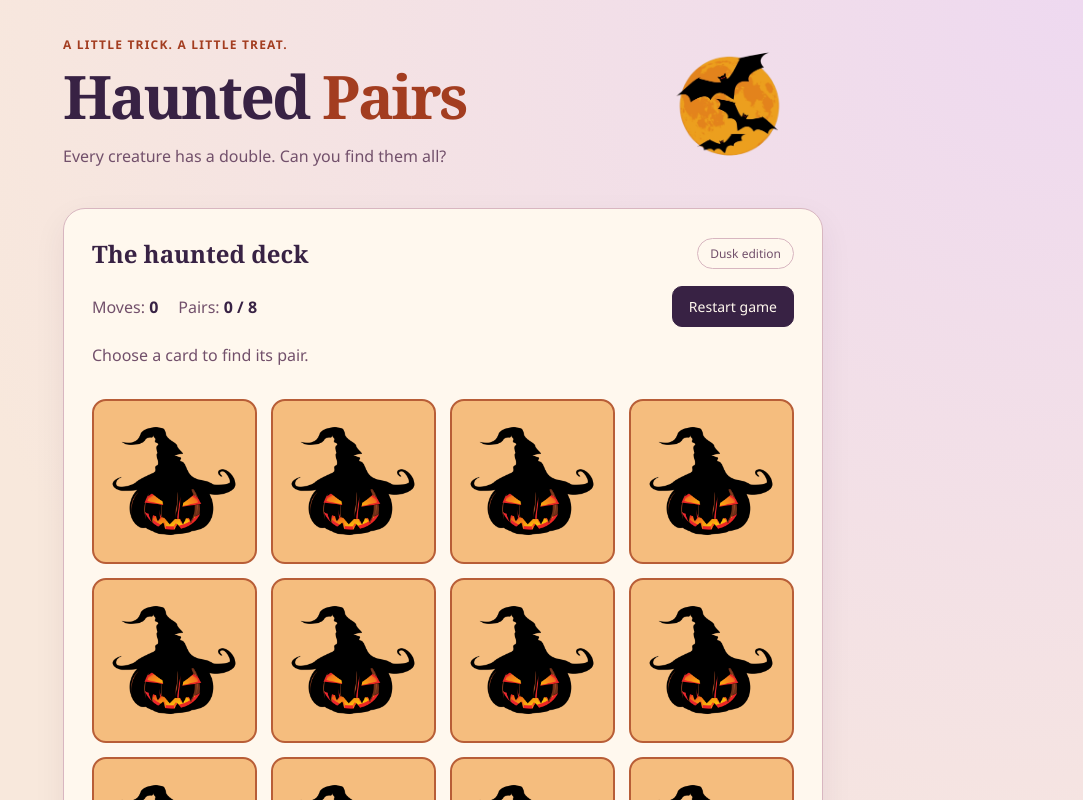
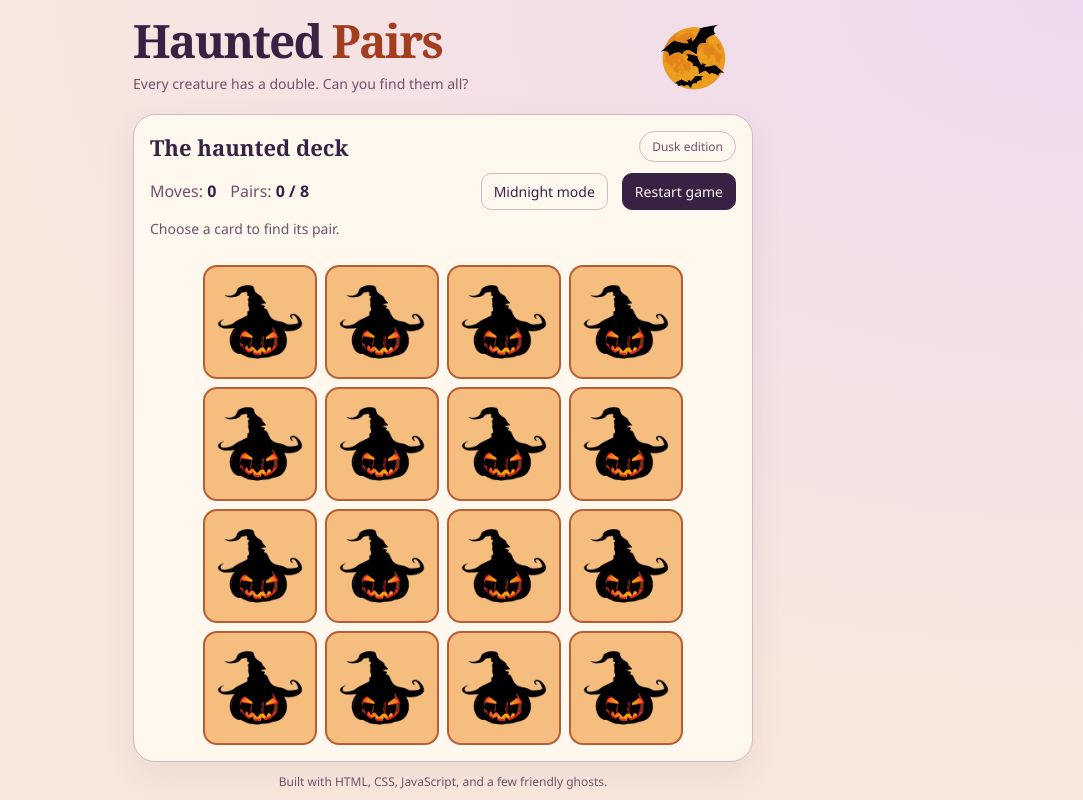
Before and after one commit to millan06sam/haunted-pairs, a plain HTML site: page index.html in a window 1280 px wide. Shown: the top 800 px of the page, without its empty margins (197-1280 px from the left). Drawn offline with Linux system fonts and the light colour scheme.

Commit message:
Add midnight theme and compact layout

```diff
--- a/app.js
+++ b/app.js
@@ -14,12 +14,36 @@ const message = document.querySelector("#message");
 const movesDisplay = document.querySelector("#moves");
 const pairsDisplay = document.querySelector("#pairs");
 const restartButton = document.querySelector("#restart");
+const themeButton = document.querySelector("#theme-toggle");
+const themeMoon = document.querySelector("#theme-moon");
+const themeLabel = document.querySelector("#theme-label");
 let deck = [];
 let selectedCards = [];
 let matchedCards = [];
 let isBoardLocked = false;
 let moves = 0;
 let mismatchTimer = null;
+
+function toggleTheme() {
+  const isMidnight = document.body.classList.toggle("midnight");
+  themeButton.setAttribute("aria-pressed", String(isMidnight));
+  themeMoon.src = isMidnight ? "assets/midnight-moon.png" : "assets/dusk-moon.png";
+  themeLabel.textContent = isMidnight ? "Midnight edition" : "Dusk edition";
+}
+
+function handleThemeKey(event) {
+  if (event.repeat || event.ctrlKey || event.metaKey || event.altKey) {
+    return;
+  }
+
+  if (event.target.isContentEditable || ["INPUT", "TEXTAREA", "SELECT"].includes(event.target.tagName)) {
+    return;
+  }
+
+  if (event.key.toLowerCase() === "n") {
+    toggleTheme();
+  }
+}
 
 function startGame() {
   clearTimeout(mismatchTimer);
@@ -137,4 +161,6 @@ function checkPair() {
 
 board.addEventListener("click", handleBoardClick);
 restartButton.addEventListener("click", startGame);
+themeButton.addEventListener("click", toggleTheme);
+document.addEventListener("keydown", handleThemeKey);
 startGame();
--- a/index.html
+++ b/index.html
@@ -11,21 +11,21 @@
     <main>
       <header>
         <div class="hero-copy">
-          <p class="eyebrow">A little trick. A little treat.</p>
           <h1>Haunted <span>Pairs</span></h1>
           <p>Every creature has a double. Can you find them all?</p>
         </div>
-        <img class="dusk-moon" src="assets/dusk-moon.png" alt="" width="815" height="534" />
+        <img id="theme-moon" class="theme-moon" src="assets/dusk-moon.png" alt="" width="120" height="90" />
       </header>
 
       <section class="game" aria-labelledby="board-title">
         <div class="game-heading">
           <h2 id="board-title">The haunted deck</h2>
-          <p class="stage-label">Dusk edition</p>
+          <p id="theme-label" class="stage-label">Dusk edition</p>
         </div>
         <div class="game-controls">
           <p>Moves: <span id="moves">0</span></p>
           <p>Pairs: <span id="pairs">0 / 8</span></p>
+          <button id="theme-toggle" type="button" aria-pressed="false" title="Toggle midnight mode (N)">Midnight mode</button>
           <button id="restart" type="button">Restart game</button>
         </div>
         <p id="message" role="status">Click a card to reveal its creature.</p>
--- a/styles.css
+++ b/styles.css
@@ -13,6 +13,25 @@
   --matched-background: #e7daf0;
   --matched-border: #775086;
   --focus: #68347c;
+  --card-art: url("assets/pumpkin.png");
+}
+
+body.midnight {
+  color-scheme: dark;
+  --page-background: #151221;
+  --page-glow: #39214d;
+  --surface: #241d33;
+  --text: #f3eaf9;
+  --muted-text: #c9b8d8;
+  --accent: #c6e68b;
+  --border: #675178;
+  --card-back: #b1ce8b;
+  --card-border: #8b6ca6;
+  --card-face: #3e2c50;
+  --matched-background: #304436;
+  --matched-border: #c6e68b;
+  --focus: #d5efa6;
+  --card-art: url("assets/bat.png");
 }
 
 * {
@@ -22,14 +41,14 @@
 body {
   margin: 0;
   min-height: 100vh;
-  padding: 24px 16px;
+  padding: 12px 16px;
   font-family: "Segoe UI", Arial, sans-serif;
   color: var(--text);
   background: radial-gradient(ellipse at top right, var(--page-glow), transparent 65%), var(--page-background);
 }
 
 main {
-  max-width: 760px;
+  max-width: 620px;
   margin: 0 auto;
 }
 
@@ -38,25 +57,17 @@ header {
   align-items: center;
   justify-content: space-between;
   gap: 12px;
-  margin-bottom: 24px;
+  margin-bottom: 12px;
 }
 
 .hero-copy {
   flex: 1;
 }
 
-.eyebrow {
-  color: var(--accent);
-  font-size: 12px;
-  font-weight: 700;
-  letter-spacing: 0.1em;
-  text-transform: uppercase;
-}
-
 h1 {
-  margin: 8px 0;
+  margin: 4px 0;
   font-family: Georgia, serif;
-  font-size: clamp(36px, 7vw, 60px);
+  font-size: clamp(32px, 6vw, 46px);
   letter-spacing: -0.04em;
   line-height: 1.05;
 }
@@ -66,18 +77,21 @@ h1 span {
 }
 
 .hero-copy > p:last-child {
+  margin: 8px 0;
   color: var(--muted-text);
+  font-size: 14px;
   line-height: 1.5;
 }
 
-.dusk-moon {
-  width: 190px;
-  max-width: 30%;
-  height: auto;
+.theme-moon {
+  width: 120px;
+  max-width: 25%;
+  height: 90px;
+  object-fit: contain;
 }
 
 .game {
-  padding: clamp(16px, 4vw, 28px);
+  padding: 16px;
   border: 1px solid var(--border);
   border-radius: 22px;
   background: var(--surface);
@@ -95,7 +109,7 @@ h1 span {
 h2 {
   margin: 0;
   font-family: Georgia, serif;
-  font-size: 24px;
+  font-size: 22px;
 }
 
 .stage-label {
@@ -111,8 +125,8 @@ h2 {
   display: flex;
   align-items: center;
   flex-wrap: wrap;
-  gap: 12px 20px;
-  margin-top: 16px;
+  gap: 8px 14px;
+  margin-top: 10px;
 }
 
 .game-controls p {
@@ -125,9 +139,9 @@ h2 {
   font-weight: 700;
 }
 
-#restart {
-  margin-left: auto;
-  padding: 10px 16px;
+#restart,
+#theme-toggle {
+  padding: 8px 12px;
   border: 1px solid var(--text);
   border-radius: 10px;
   background: var(--text);
@@ -137,21 +151,37 @@ h2 {
   cursor: pointer;
 }
 
-#restart:hover {
+#theme-toggle {
+  margin-left: auto;
+  border-color: var(--border);
+  color: var(--text);
+  background: var(--surface);
+}
+
+#theme-toggle[aria-pressed="true"] {
+  border-color: var(--accent);
+}
+
+#restart:hover,
+#theme-toggle:hover {
   background: var(--accent);
+  color: var(--surface);
 }
 
 #message {
-  min-height: 3em;
-  margin: 16px 0 8px;
+  min-height: 2.8em;
+  margin: 8px 0;
   color: var(--muted-text);
+  font-size: 14px;
   line-height: 1.5;
 }
 
 .board {
   display: grid;
+  width: min(100%, 480px);
+  margin: 0 auto;
   grid-template-columns: repeat(4, minmax(0, 1fr));
-  gap: clamp(8px, 2vw, 14px);
+  gap: 8px;
 }
 
 .card {
@@ -164,7 +194,7 @@ h2 {
   border: 2px solid var(--card-border);
   border-radius: 14px;
   background-color: var(--card-back);
-  background-image: url("assets/pumpkin.png");
+  background-image: var(--card-art);
   background-size: 82% auto;
   background-position: center;
   background-repeat: no-repeat;
@@ -208,16 +238,25 @@ button:focus-visible {
 }
 
 footer {
-  margin-top: 24px;
+  margin-top: 10px;
   color: var(--muted-text);
   text-align: center;
   font-size: 12px;
   line-height: 1.6;
 }
 
+footer p {
+  margin: 0;
+}
+
+@media (min-width: 700px) and (min-height: 600px) {
+  .board {
+    width: min(100%, 480px, calc(100svh - 320px));
+  }
+}
+
 @media (max-width: 420px) {
-  #restart {
-    width: 100%;
+  #theme-toggle {
     margin-left: 0;
   }
 
```
Also changed, not shown: assets/bat.png (added), 1 other file.
